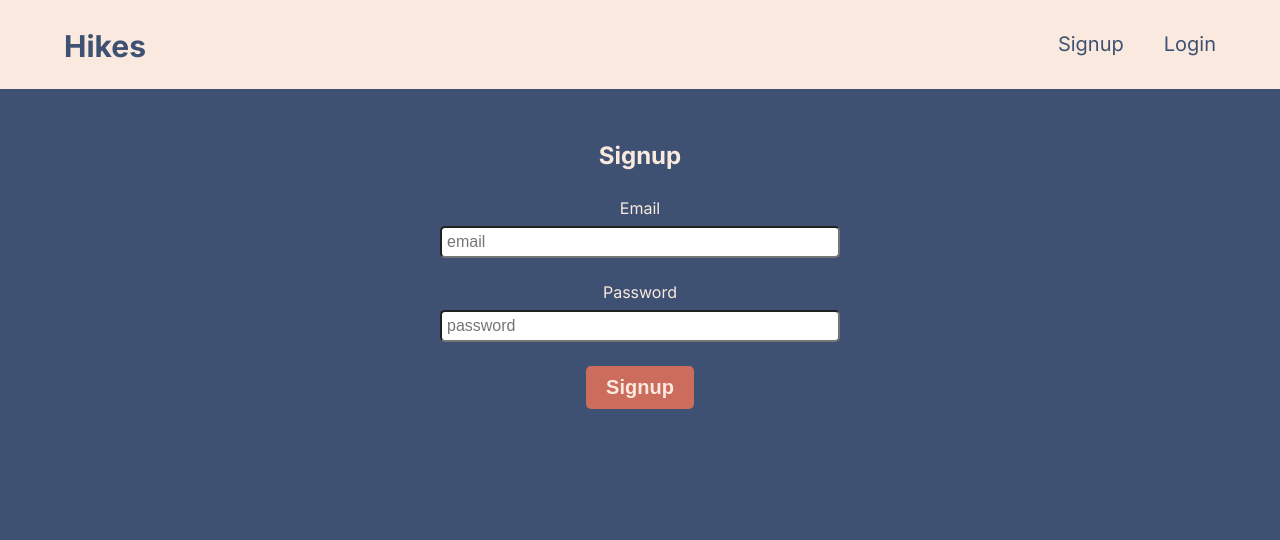
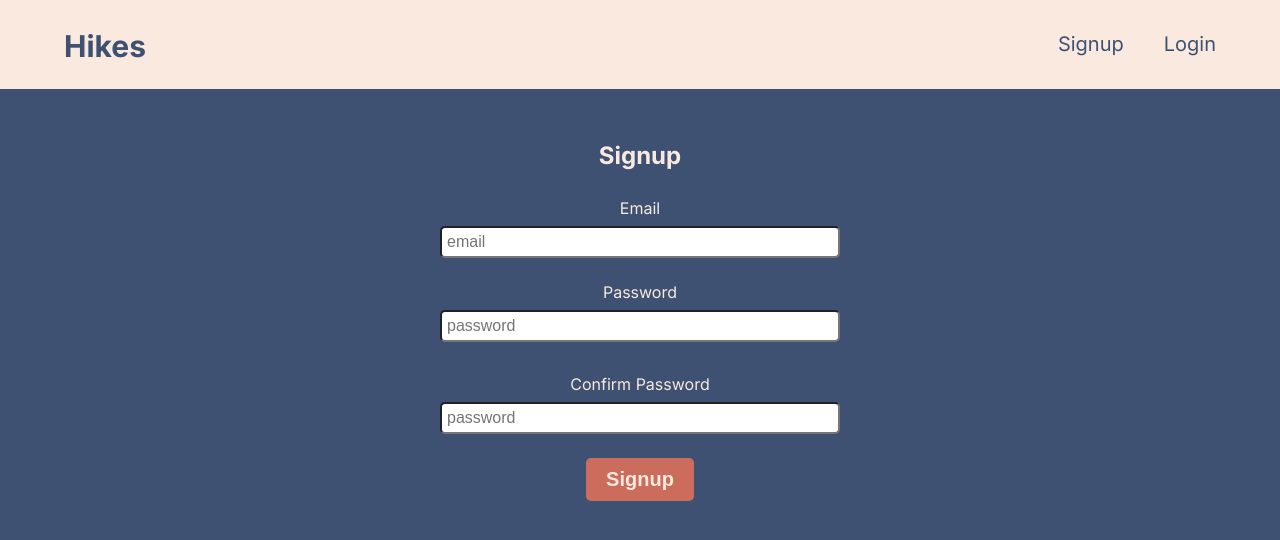
Before and after one commit to mcloughman/hikes-frontend, a React (Vite) app: page /signup in a window 1280 px wide. Shown: the top 540 px of the page. Built offline with nearby package versions, Linux system fonts and the light colour scheme.

Commit message:
Incorporate confirmPassword on signup form. It's just front end to make it more official looking. Usually when you sign up to an app, you need to confirm your password.

```diff
--- a/src/pages/Signup.jsx
+++ b/src/pages/Signup.jsx
@@ -3,9 +3,16 @@ import { useSignup } from "../hooks/useSignup"
 const Signup = () => {
   const [email, setEmail] = useState("")
   const [password, setPassword] = useState("")
+  const [confirmPassword, setConfirmPassword] = useState("")
+  const [isError, setIsError] = useState("")
   const { signup, isLoading, error } = useSignup()
   const handleSubmit = async (e) => {
     e.preventDefault()
+    console.log(password, confirmPassword)
+    if (password !== confirmPassword) {
+      setIsError("Password Confirmation Failed!")
+      return
+    }
     await signup(email, password)
   }
   return (
@@ -29,7 +36,18 @@ const Signup = () => {
         onChange={(e) => setPassword(e.target.value)}
         value={password}
       />
+      <label htmlFor="confirmPassword" className="form-label"></label>
+      Confirm Password
+      <input
+        className="form-input"
+        type="password"
+        name="confirmPassword"
+        id="confirmPassword"
+        placeholder="password"
+        onChange={(e) => setConfirmPassword(e.target.value)}
+      />
       <button disabled={isLoading}>Signup</button>
+      {isError && <div className="error">{isError}</div>}
       {error && <div className="error">{error}</div>}
     </form>
   )
```
